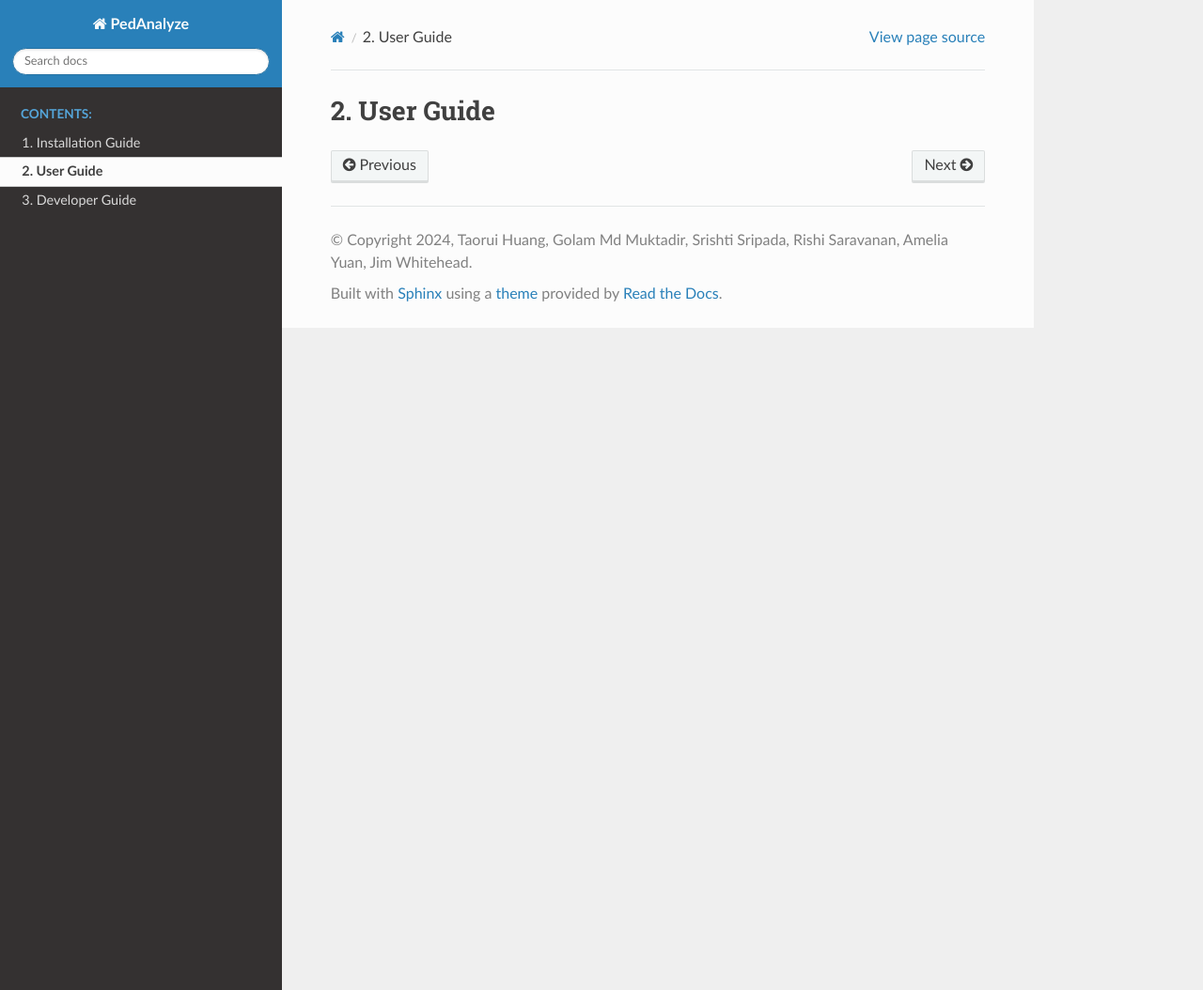
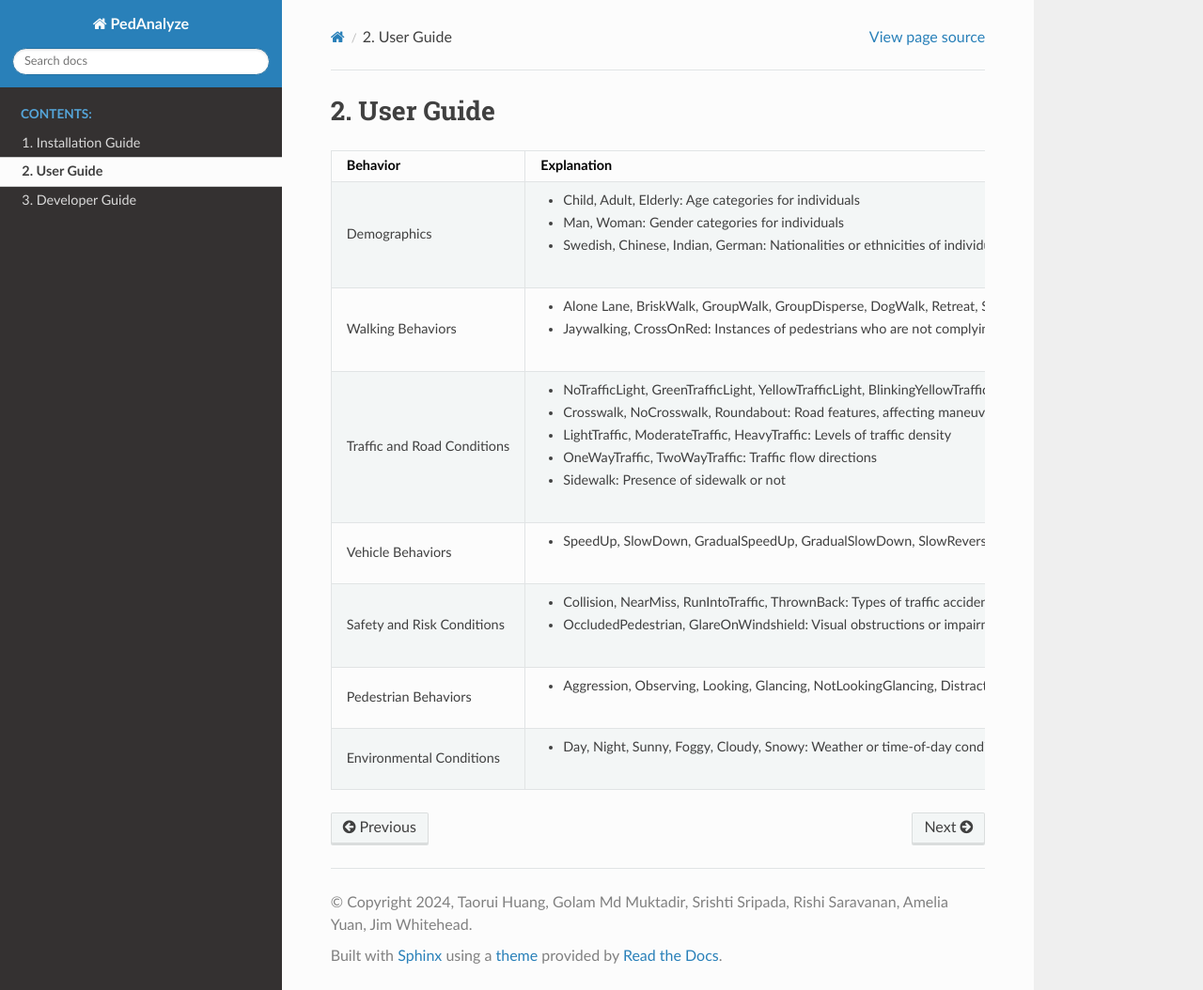
Before and after one commit to AugmentedDesignLab/ped-behavior-annotator, a Sphinx documentation site: the page built from docs/source/user-guide.md, in a window 1280 px wide and 1054 px high. Shown: the whole window at 94% size. Built offline with Sphinx 7.4.7 and the Read the Docs theme 2.0.0, drawn with Linux system fonts in a browser that asks for light colours.

Commit message:
Update user-guide

```diff
--- a/docs/source/user-guide.md
+++ b/docs/source/user-guide.md
@@ -1,3 +1,12 @@
-
 
 # User Guide
+
+| Behavior | Explanation |
+| ----------- | ----------- |
+| Demographics | <ul><li>Child, Adult, Elderly: Age categories for individuals</li><li>Man, Woman: Gender categories for individuals</li><li>Swedish, Chinese, Indian, German: Nationalities or ethnicities of individuals</li></ul> |
+| Walking Behaviors | <ul><li>Alone Lane, BriskWalk, GroupWalk, GroupDisperse, DogWalk, Retreat, SpeedUp, SlowDown, Wander, PauseStart: Types of walking patterns or styles, such as walking alone, in a brisk manner, in a group, with a dog, retreating, speeding up, slowing down, etc</li><li>Jaywalking, CrossOnRed: Instances of pedestrians who are not complying with regulations, such as crossing roads against traffic signals</li></ul> |
+| Traffic and Road Conditions | <ul><li>NoTrafficLight, GreenTrafficLight, YellowTrafficLight, BlinkingYellowTrafficLight, RedTrafficLight, StopSign: Types of road signs or traffic light states</li><li>Crosswalk, NoCrosswalk, Roundabout: Road features, affecting maneuverability</li><li>LightTraffic, ModerateTraffic, HeavyTraffic: Levels of traffic density</li><li>OneWayTraffic, TwoWayTraffic: Traffic flow directions</li><li>Sidewalk: Presence of sidewalk or not</li></ul> |
+| Vehicle Behaviors | <ul><li>SpeedUp, SlowDown, GradualSpeedUp, GradualSlowDown, SlowReverse, QuickReverse, LaneChange, Speeding, Halt, InducedCollision, RunStop, Swerve, MakeGo: Vehicle maneuvers or actions, such as speeding up, slowing down, reversing, changing lanes, stopping suddenly</li></ul> |
+| Safety and Risk Conditions | <ul><li>Collision, NearMiss, RunIntoTraffic, ThrownBack: Types of traffic accidents or near accidents</li><li>OccludedPedestrian, GlareOnWindshield: Visual obstructions or impairments for drivers</li></ul> |
+| Pedestrian Behaviors | <ul><li>Aggression, Observing, Looking, Glancing, NotLookingGlancing, Distracted, Agitated, Cautious, Indecisive, Cross, NotCross, NotSureCross: Behavioral states or actions of pedestrians, such as showing aggression, observing surroundings, being distracted, deciding whether or not to cross the street</li></ul> |
+| Environmental Conditions | <ul><li>Day, Night, Sunny, Foggy, Cloudy, Snowy: Weather or time-of-day conditions affecting visibility and road conditions</li></ul> |
```
